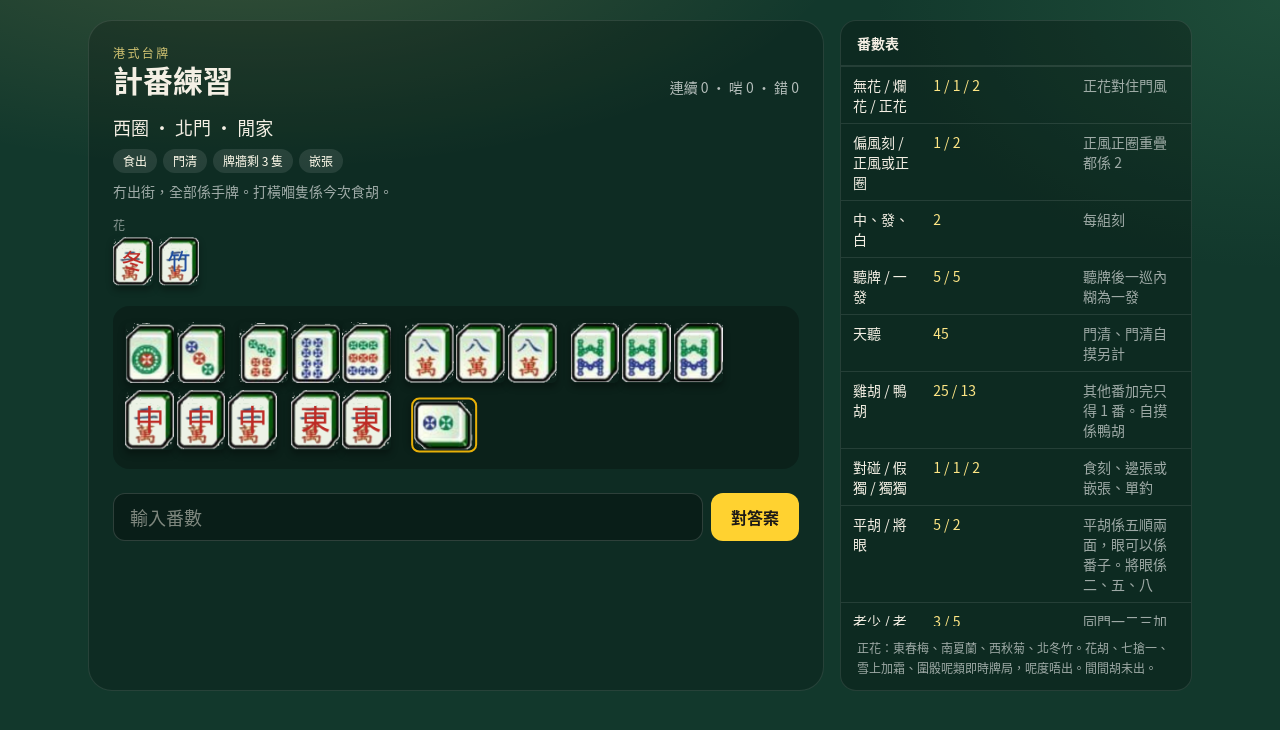
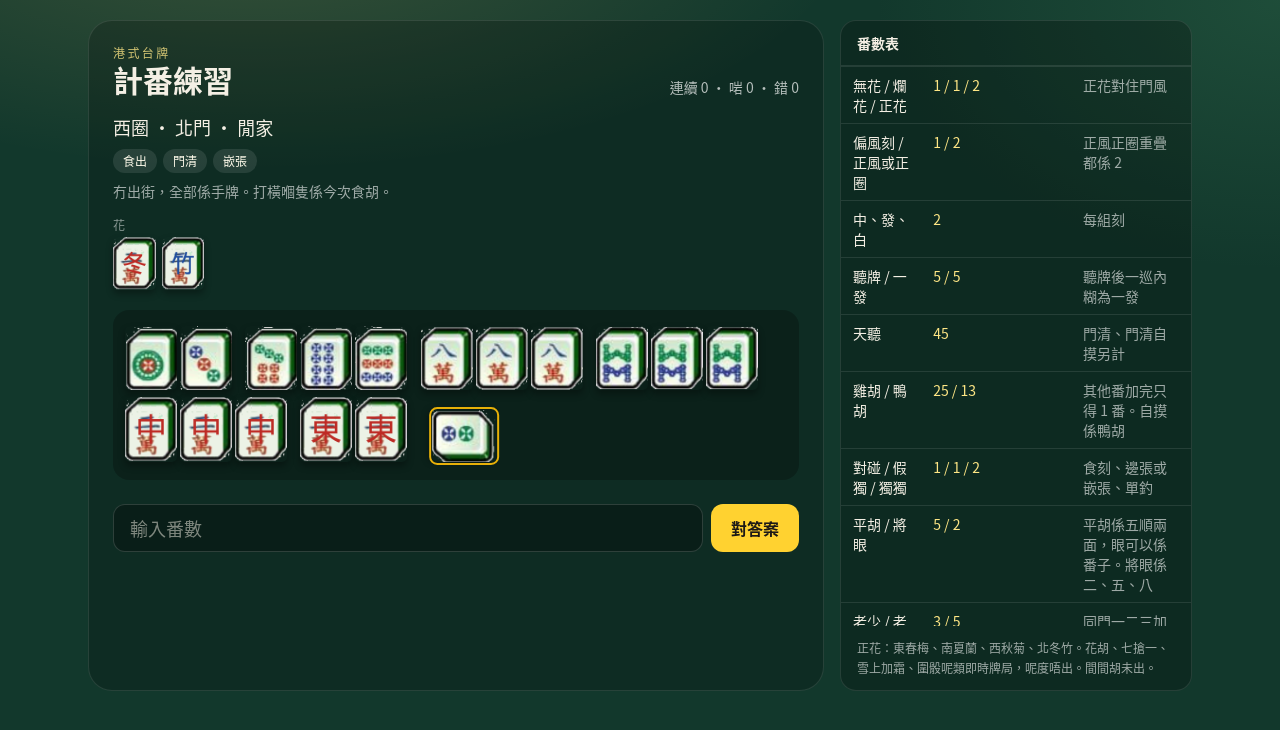
Before and after one commit to gorgorwong0606/Hong-Kong-Mahjong-fan-practice, a Next.js app: page / in a window 1280 px wide. Shown: the top 730 px of the page. Built offline with nearby package versions, Linux system fonts and the light colour scheme.

Commit message:
Keep the winning tile readable and drop the wall count.
The sideways win tile keeps its real proportions, and 七只內, 十只內, and the remaining-wall label are no longer shown.

Co-authored-by: winkie0131415 <winkie0131415@gmail.com>

```diff
--- a/app/globals.css
+++ b/app/globals.css
@@ -2,6 +2,8 @@
 
 :root {
   color-scheme: dark;
+  --tile-w: 2.9rem;
+  --tile-h: 3.58rem;
 }
 
 body {
@@ -25,20 +27,21 @@ button, input {
   flex: none;
   align-items: center;
   justify-content: center;
-  width: 2.55rem;
-  height: 3.15rem;
+  width: var(--tile-w);
+  height: var(--tile-h);
   padding: 0;
   border-radius: 0.32rem;
   background: transparent;
   box-shadow: 0 4px 7px rgba(0, 0, 0, 0.32);
-  overflow: hidden;
 }
 
 .tile img {
   display: block;
   width: 100%;
   height: 100%;
-  object-fit: fill;
+  max-width: none;
+  max-height: none;
+  object-fit: contain;
 }
 
 .tile.win {
@@ -76,34 +79,38 @@ button, input {
   position: relative;
   display: inline-flex;
   flex: none;
-  width: 3.3rem;
-  height: 2.7rem;
-  margin-left: 0.45rem;
+  width: var(--tile-h);
+  height: var(--tile-w);
+  margin-left: 0.7rem;
+  overflow: visible;
 }
 
 .win-slot .tile {
   position: absolute;
   left: 50%;
   top: 50%;
+  width: var(--tile-w);
+  height: var(--tile-h);
+  max-width: none;
   transform: translate(-50%, -50%) rotate(90deg);
+  transform-origin: center;
+}
+
+.win-slot .tile img {
+  width: var(--tile-w);
+  height: var(--tile-h);
+  max-width: none;
+  max-height: none;
 }
 
 .flower {
-  width: 2.15rem;
-  height: 2.66rem;
+  width: calc(var(--tile-w) * 0.82);
+  height: calc(var(--tile-h) * 0.82);
 }
 
 @media (min-width: 640px) {
-  .tile {
-    width: 3.05rem;
-    height: 3.77rem;
-  }
-  .flower {
-    width: 2.5rem;
-    height: 3.09rem;
-  }
-  .win-slot {
-    width: 3.95rem;
-    height: 3.2rem;
+  :root {
+    --tile-w: 3.25rem;
+    --tile-h: 4.02rem;
   }
 }
--- a/lib/score.ts
+++ b/lib/score.ts
@@ -164,8 +164,6 @@ function addSituation(h: Hand, lines: Line[]) {
     push(lines, "槓上槓食胡", 30 * f.gangShangGang, f.gangShangGang === 2 ? "30+30" : "隔花不計");
   } else if (f.gangShang) push(lines, "槓上食胡", 1, "");
   if (f.huaShang) push(lines, "花上食胡", 1, "");
-  if (f.wallLeft >= 0 && f.wallLeft <= 7) push(lines, "七只內", 30, `牌牆剩 ${f.wallLeft} 隻`);
-  else if (f.wallLeft >= 8 && f.wallLeft <= 10) push(lines, "十只內", 15, `牌牆剩 ${f.wallLeft} 隻`);
 }
 
 function addQuad(lines: Line[], tiles: string[], melds: Meld[]) {
--- a/lib/table.ts
+++ b/lib/table.ts
@@ -35,7 +35,6 @@ export const FAN_TABLE: { name: string; fan: string; note: string }[] = [
   { name: "步步高 三色／清色", fan: "5 / 10", note: "最多各一" },
   { name: "混一色 / 清一色 / 對對胡", fan: "30 / 90 / 30", note: "" },
   { name: "全求人 / 半求人", fan: "15 / 8", note: "全落地單釣" },
-  { name: "七只內 / 十只內", fan: "30 / 15", note: "只計牌牆" },
   { name: "小三元 / 大三元", fan: "25 / 50", note: "箭刻 2 番另計" },
   { name: "小三風 / 大三風", fan: "20 / 40", note: "" },
   { name: "小四喜 / 大四喜", fan: "60 / 120", note: "風刻另計" },
--- a/lib/view.ts
+++ b/lib/view.ts
@@ -50,7 +50,6 @@ export function viewHand(h: Hand): HandView {
   else if (f.gangShang) tags.push("槓上");
   if (f.qiangGangGang) tags.push("搶槓上槓");
   else if (f.qiangGang) tags.push("搶槓");
-  tags.push(`牌牆剩 ${f.wallLeft} 隻`);
   const waitName: Record<string, string> = {
     ryanmen: "兩面",
     penchan: "邊張",
```
Also changed, not shown: 1 other file (tests, documents, lock files or other folders).
